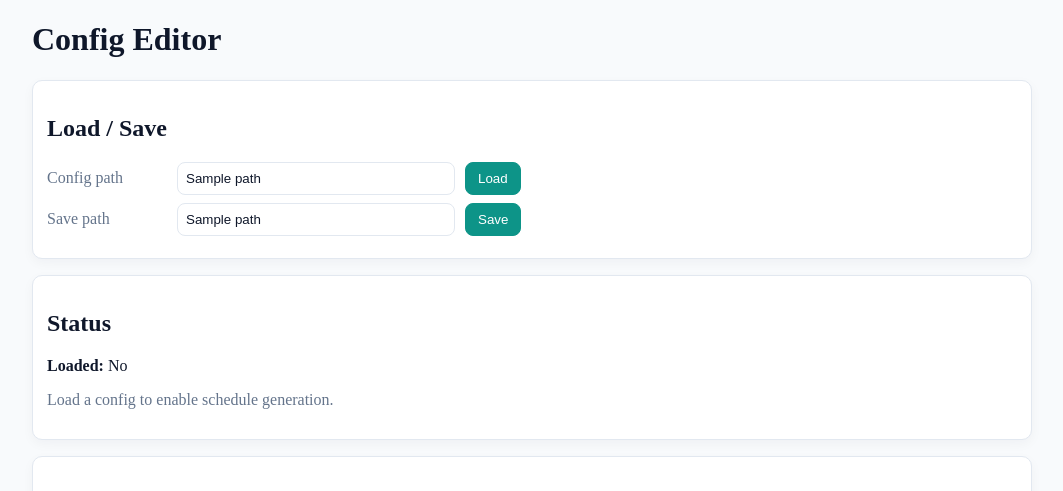
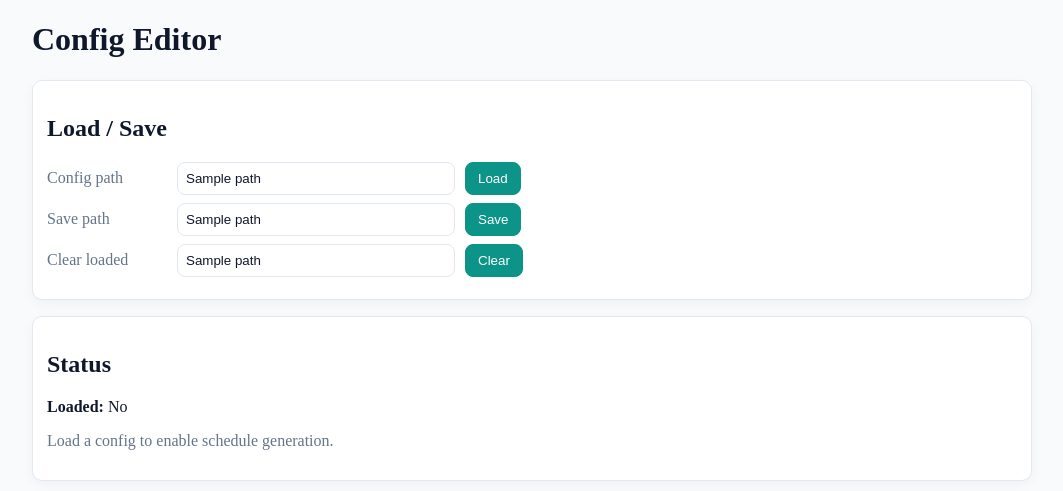
Before and after one commit to mucsci-students/2026sp-420-Maverick, a Flask app: template app/web/templates/config_editor.html in a window 1280 px wide. Shown: the part 43-534 px from the top of the page, without its empty margins (108-1171 px from the left). Run offline with Flask 3, Linux system fonts and the light colour scheme; the template is opened without the code that fills it: most values are stand-ins (such as "Sample title", 1, 10 or a date in 2020); parts of the project's set-up code (start-up, migrations or seed data) failed here and were passed over.

Commit message:
Added in clear input config button

```diff
--- a/app/web/templates/config_editor.html
+++ b/app/web/templates/config_editor.html
@@ -28,6 +28,12 @@ Extends base.html.
     <label>Save path</label>
     <input name="path" value="{{ status.path or 'configs/config_dev.json' }}">
     <button type="submit">Save</button>
+  </form>
+
+  <form method="post" action="/config/clear" class="row">
+    <label>Clear loaded</label>
+    <input value="{{ status.path or 'configs/config_dev.json' }}" disabled>
+    <button type="submit" {% if not status.loaded %}disabled{% endif %}>Clear</button>
   </form>
 </section>
 
```
